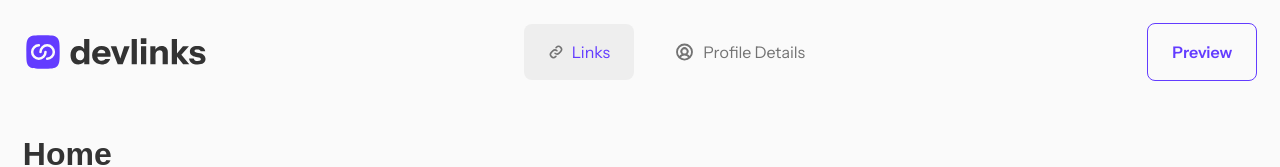
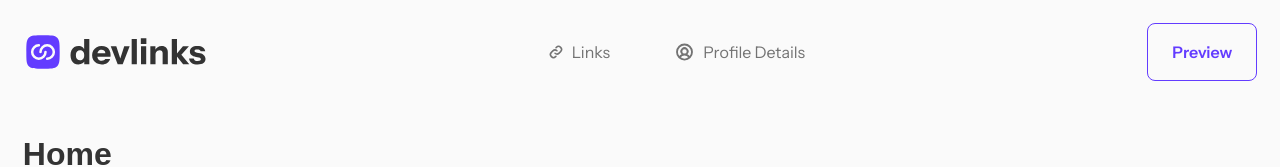
Before and after one commit to jkaps9/link-sharing-app, a React (Vite) app: page / in a window 1280 px wide. Shown: the top 167 px of the page. Built offline with nearby package versions, Linux system fonts and the light colour scheme; a web font is replaced by a local one.

Commit message:
update active navlink styling

```diff
--- a/src/App.jsx
+++ b/src/App.jsx
@@ -1,4 +1,4 @@
-import { Link, Outlet } from "react-router";
+import { NavLink, Link, Outlet } from "react-router";
 import styles from "./App.module.css";
 import LogoLarge from "./assets/icons/logo-devlinks-large.svg";
 import LogoSmall from "./assets/icons/logo-devlinks-small.svg";
@@ -24,17 +24,14 @@ function App() {
           />
         </div>
         <nav className={styles.navList}>
-          <Link
-            to="preview"
-            className={`row ${styles.navLink} ${styles.activeLink}`}
-          >
+          <NavLink to="preview" className={`row ${styles.navLink}`}>
             <img src={LinkIcon} alt="" aria-hidden="true" />
             <span className={styles.hideOnMobile}>Links</span>
-          </Link>
-          <Link to="profile" className={`row ${styles.navLink}`}>
+          </NavLink>
+          <NavLink to="profile" className={`row ${styles.navLink}`}>
             <img src={ProfileIcon} alt="" aria-hidden="true" />
             <span className={styles.hideOnMobile}>Profile Details</span>
-          </Link>
+          </NavLink>
         </nav>
         <button className="btn btn--secondary">
           <span className={styles.hideOnMobile}>Preview</span>
--- a/src/App.module.css
+++ b/src/App.module.css
@@ -4,12 +4,6 @@
 
 .navLink {
   padding: 1rem 1.5rem;
-}
-
-.activeLink {
-  background-color: var(--colors-grey-100);
-  border-radius: var(--radius-sm);
-  color: var(--color-primary);
 }
 
 .hideOnMobile {
--- a/src/index.css
+++ b/src/index.css
@@ -210,6 +210,12 @@ a {
   text-decoration: none;
 }
 
+a.active {
+  background-color: var(--colors-grey-100);
+  border-radius: var(--radius-sm);
+  color: var(--color-primary);
+}
+
 label {
   display: block;
   margin-block-end: 0.5rem;
```
